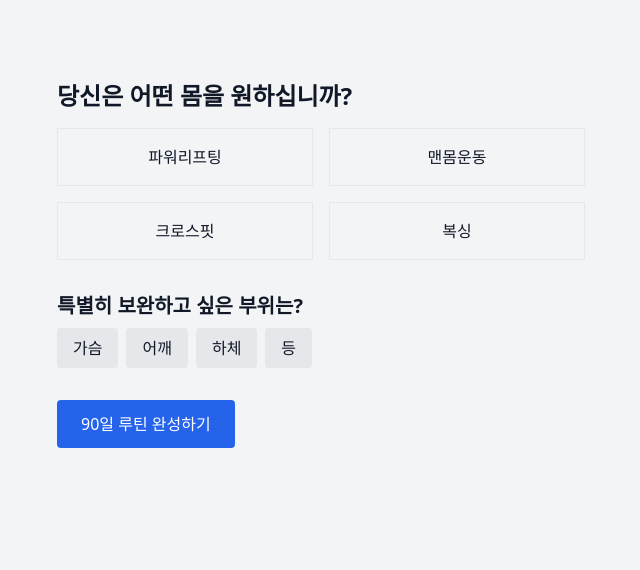
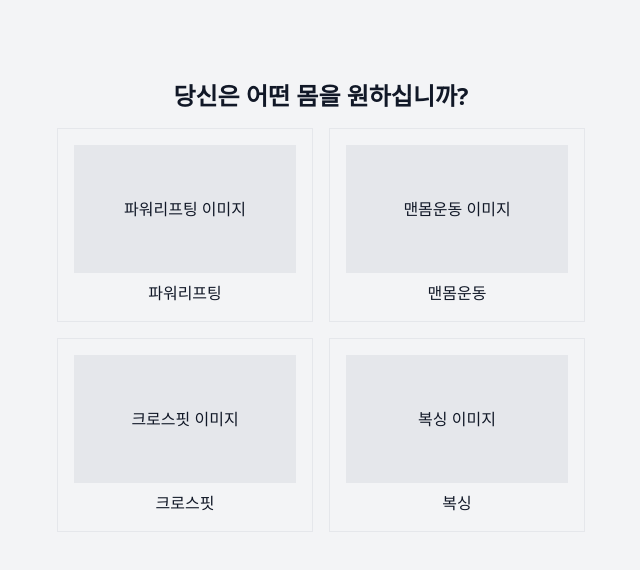
Before and after one commit to yun12154/health, a React (Vite) app: page / in a window 1280 px wide. Shown: the top 570 px of the page, without its empty margins (319-959 px from the left). Built offline with nearby package versions, Linux system fonts and the light colour scheme.

Commit message:
수정했어

```diff
--- a/src/components/Onboarding.jsx
+++ b/src/components/Onboarding.jsx
@@ -1,21 +1,67 @@
+import { useState } from 'react';
+
 export default function Onboarding() {
+  const [step, setStep] = useState(1);
+  const [selectedBody, setSelectedBody] = useState('');
+  const [selectedPart, setSelectedPart] = useState('');
+
+  const handleBodyClick = (type) => {
+    setSelectedBody(type);
+    setStep(2);
+  };
+
+  const handlePartClick = (part) => {
+    setSelectedPart(part);
+    setStep(3);
+  };
+
   return (
-    <div className="max-w-xl mx-auto py-20 px-6">
-      <h1 className="text-2xl font-bold mb-4">당신은 어떤 몸을 원하십니까?</h1>
-      <div className="grid grid-cols-2 gap-4 mb-8">
-        <div className="border p-4 text-center">파워리프팅</div>
-        <div className="border p-4 text-center">맨몸운동</div>
-        <div className="border p-4 text-center">크로스핏</div>
-        <div className="border p-4 text-center">복싱</div>
-      </div>
-      <h2 className="text-xl font-semibold mb-2">특별히 보완하고 싶은 부위는?</h2>
-      <div className="flex flex-wrap gap-2 mb-8">
-        <button className="px-4 py-2 bg-gray-200 rounded">가슴</button>
-        <button className="px-4 py-2 bg-gray-200 rounded">어깨</button>
-        <button className="px-4 py-2 bg-gray-200 rounded">하체</button>
-        <button className="px-4 py-2 bg-gray-200 rounded">등</button>
-      </div>
-      <button className="px-6 py-3 bg-blue-600 text-white rounded">90일 루틴 완성하기</button>
+    <div className="max-w-xl mx-auto py-20 px-6 text-center">
+      {step === 1 && (
+        <>
+          <h1 className="text-2xl font-bold mb-4">당신은 어떤 몸을 원하십니까?</h1>
+          <div className="grid grid-cols-2 gap-4">
+            {['파워리프팅', '맨몸운동', '크로스핏', '복싱'].map((type) => (
+              <div
+                key={type}
+                onClick={() => handleBodyClick(type)}
+                className="border p-4 cursor-pointer hover:bg-gray-100"
+              >
+                {/* 여기에 이미지 대신 텍스트 */}
+                <div className="mb-2 h-32 bg-gray-200 flex items-center justify-center">{type} 이미지</div>
+                <p>{type}</p>
+              </div>
+            ))}
+          </div>
+        </>
+      )}
+
+      {step === 2 && (
+        <>
+          <h1 className="text-2xl font-bold mb-4">특별히 키우고 싶은 부위는 어디입니까?</h1>
+          <div className="grid grid-cols-2 gap-4">
+            {['가슴', '어깨', '등', '하체'].map((part) => (
+              <div
+                key={part}
+                onClick={() => handlePartClick(part)}
+                className="border p-4 cursor-pointer hover:bg-gray-100"
+              >
+                <div className="mb-2 h-32 bg-gray-200 flex items-center justify-center">{part} 이미지</div>
+                <p>{part}</p>
+              </div>
+            ))}
+          </div>
+        </>
+      )}
+
+      {step === 3 && (
+        <>
+          <h1 className="text-2xl font-bold mb-4">🎉 환영합니다!</h1>
+          <p className="mb-2">당신의 90일 루틴이 정해졌습니다.</p>
+          <p>선택한 몸 타입: <strong>{selectedBody}</strong></p>
+          <p>보완할 부위: <strong>{selectedPart}</strong></p>
+        </>
+      )}
     </div>
   );
 }
```
